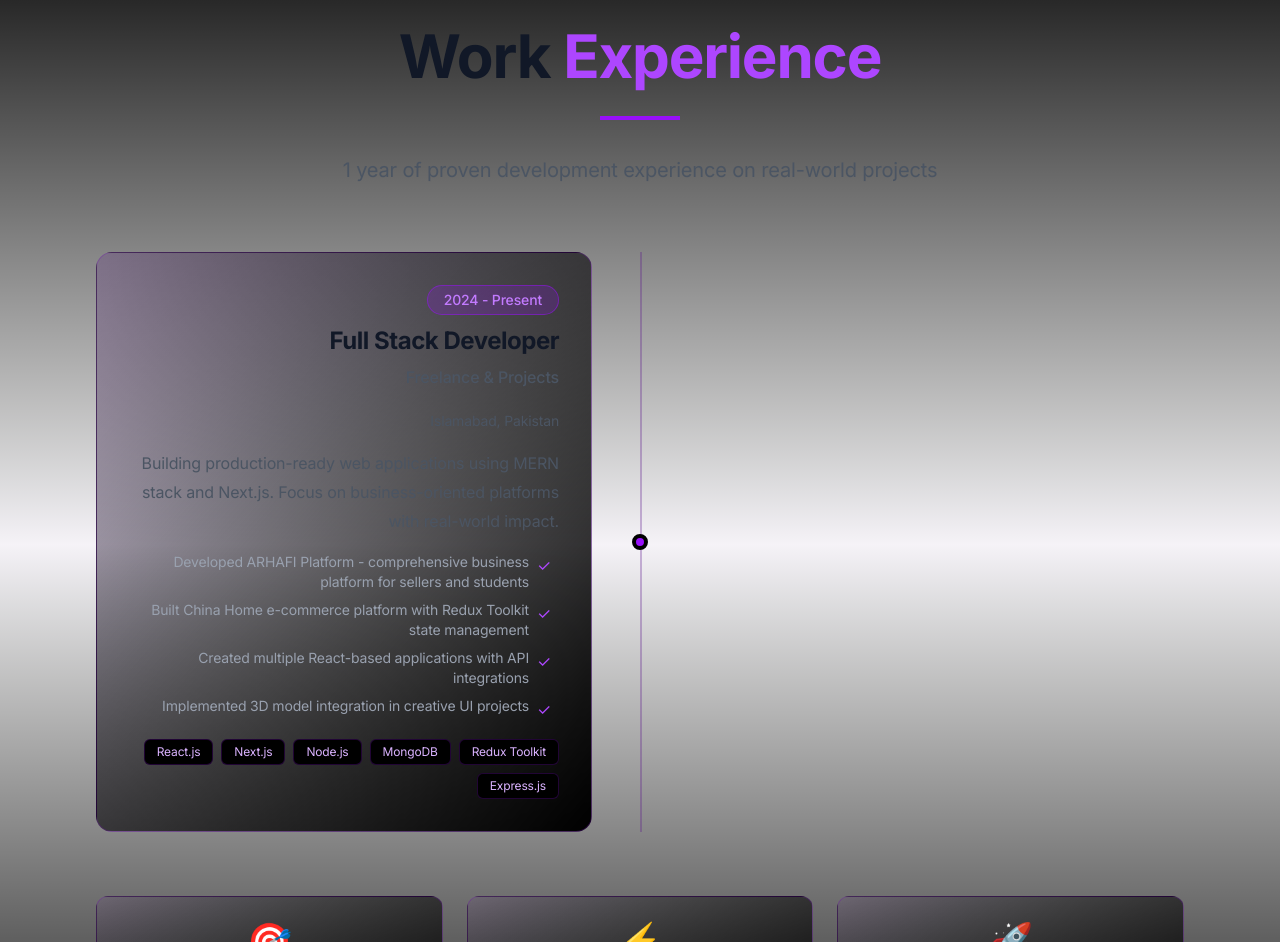
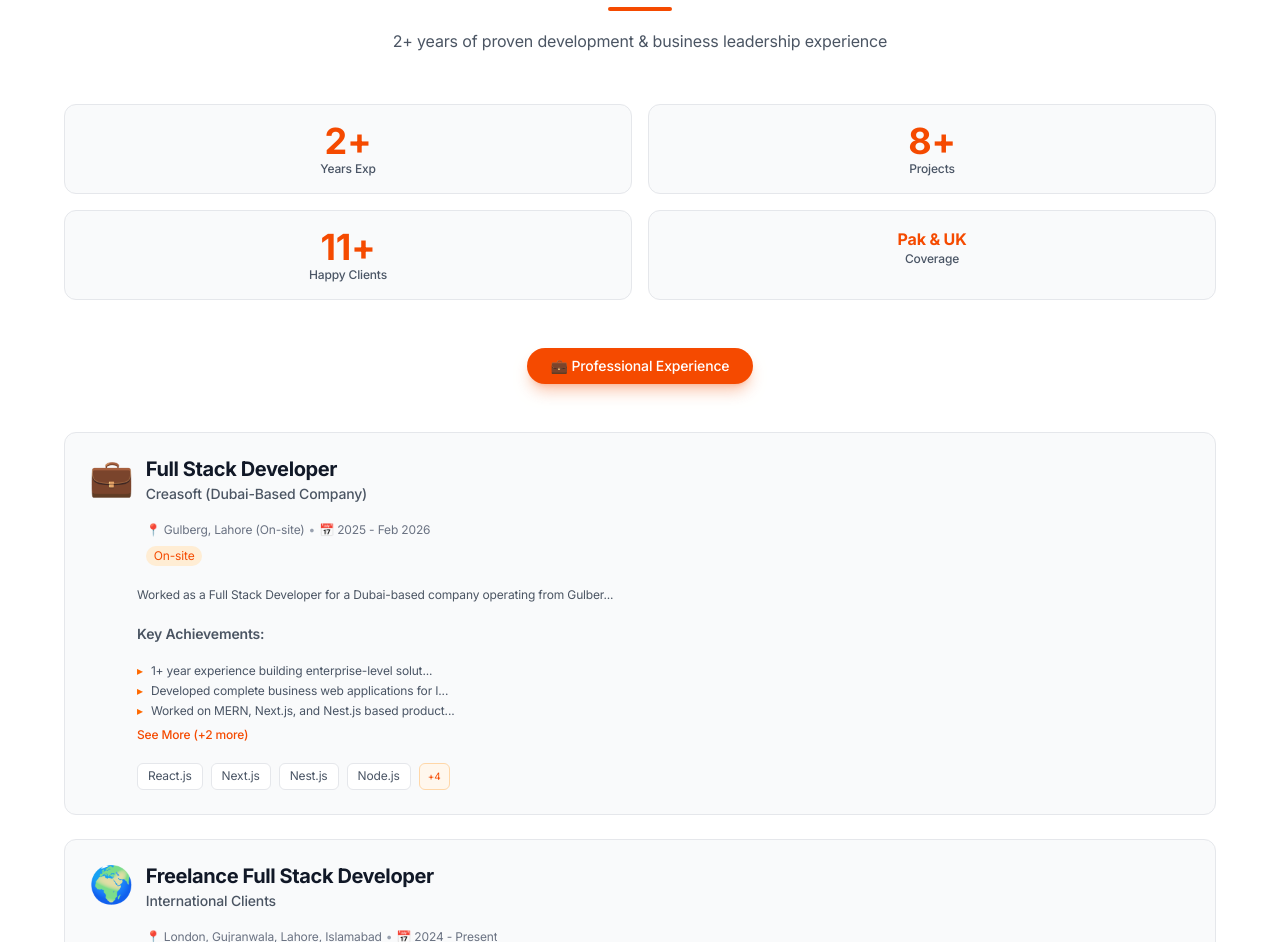
Before and after one commit to arhamshafi/Frontend_Portfolio, a React (Vite) app: page / in a window 1280 px wide. Shown: the part 5170-6112 px from the top of the page. Built offline with nearby package versions, Linux system fonts and the light colour scheme.

Commit message:
added new files

```diff
--- a/src/components/Experience.jsx
+++ b/src/components/Experience.jsx
@@ -1,126 +1,300 @@
-import React from 'react';
-import { motion } from 'framer-motion';
+import React, { useState } from 'react';
+import { motion, AnimatePresence } from 'framer-motion';
 
 const Experience = () => {
-  const experiences = [
+  const [activeTab, setActiveTab] = useState('professional');
+  const [expandedCards, setExpandedCards] = useState({});
+
+  const toggleExpand = (cardId) => {
+    setExpandedCards(prev => ({
+      ...prev,
+      [cardId]: !prev[cardId]
+    }));
+  };
+
+  const experiences = {
+    professional: [
       {
+        id: 1,
+        period: "2025 - Feb 2026",
+        title: "Full Stack Developer",
+        company: "Creasoft (Dubai-Based Company)",
+        location: "Gulberg, Lahore (On-site)",
+        type: "On-site",
+        description: "Worked as a Full Stack Developer for a Dubai-based company operating from Gulberg Lahore. Built production-level business web applications, integrated modern stacks, and worked closely with international clients.",
+        achievements: [
+          "1+ year experience building enterprise-level solutions",
+          "Developed complete business web applications for International clients",
+          "Worked on MERN, Next.js, and Nest.js based production projects",
+          "Improved backend performance and API response time significantly",
+          "Collaborated with international teams for requirement gathering",
+        ],
+        tech: ["React.js", "Next.js", "Nest.js", "Node.js", "Express.js", "MongoDB", "Redux Toolkit", "Tailwind CSS"],
+        icon: "💼",
+      },
+      {
+        id: 2,
         period: "2024 - Present",
-      title: "Full Stack Developer",
-      company: "Freelance & Projects",
-      location: "Islamabad, Pakistan",
-      description: "Building production-ready web applications using MERN stack and Next.js. Focus on business-oriented platforms with real-world impact.",
+        title: "Freelance Full Stack Developer",
+        company: "International Clients",
+        location: "London, Gujranwala, Lahore, Islamabad",
+        type: "Freelance",
+        description: "Working with clients across Pakistan and the UK, delivering modern and scalable business-oriented web applications with clean UI/UX and optimized backends.",
         achievements: [
-        "Developed ARHAFI Platform - comprehensive business platform for sellers and students",
-        "Built China Home e-commerce platform with Redux Toolkit state management",
-        "Created multiple React-based applications with API integrations",
-        "Implemented 3D model integration in creative UI projects"
+          "Delivered 15+ business applications",
+          "Created ARHAFI Platform for Gujranwala",
+          "Developed China Home e-commerce platform with Redux Toolkit",
+          "Delivered multiple React/Next.js projects for UK clients",
+          "Worked with MERN, Next.js, and Nest.js for advanced systems",
+          "98% client satisfaction with 5-star ratings"
         ],
-      tech: ["React.js", "Next.js", "Node.js", "MongoDB", "Redux Toolkit", "Express.js"]
-    }
-  ];
+        tech: ["MERN Stack", "Next.js", "Nest.js", "MongoDB", "Express.js", "Framer Motion", "HTML", "CSS", "JavaScript"],
+        icon: "🌍",
+      },
+      {
+        id: 3,
+        period: "2022 - Present",
+        title: "CEO & Operations Manager",
+        company: "Adam Palace Marriage Hall",
+        location: "Gujranwala, Pakistan",
+        type: "Management",
+        description: "Managing complete business operations of Adam Palace since 2022 including administration, event planning, vendor coordination, and strategic decision making.",
+        achievements: [
+          "Handled 100+ successful events with excellent feedback",
+          "Implemented digital booking & payment system",
+          "Improved yearly revenue through optimization",
+          "Managed team of 10+ staff across operations",
+          "Built strong vendor network for catering services"
+        ],
+        tech: ["Business Management", "Administration", "Operations", "Client Relations", "Event Planning", "Team Leadership", "Marketing Strategy"],
+        icon: "👑",
+      },
+    ],
+  };
+
+  const totalExperience = 2;
+  const projectsCompleted = 8;
+  const satisfiedClients = 11;
+
+  // Truncate text function
+  const truncateText = (text, maxLength = 100) => {
+    if (text.length <= maxLength) return text;
+    return text.substring(0, maxLength) + '...';
+  };
+
+  const truncateAchievement = (text, maxLength = 60) => {
+    if (text.length <= maxLength) return text;
+    return text.substring(0, maxLength) + '...';
+  };
 
   return (
-    <section id="experience" className="py-24 md:py-32 px-6 md:px-16 lg:px-24 relative bg-gradient-to-b from-black via-purple-950/5 to-black">
+    <section id="experience" className="py-6 sm:py-8 lg:py-16 px-3 sm:px-4 md:px-8 lg:px-16 bg-white">
       <div className="max-w-6xl mx-auto">
+
+        {/* Header */}
         <motion.div
           initial={{ opacity: 0, y: 20 }}
           whileInView={{ opacity: 1, y: 0 }}
           viewport={{ once: true }}
-          transition={{ duration: 0.6 }}
-          className="text-center mb-16"
+          transition={{ duration: 0.5 }}
+          className="text-center mb-6 sm:mb-10 md:mb-12"
         >
-          <h2 className="text-4xl md:text-5xl lg:text-6xl font-bold mb-6">
-            Work <span className="text-purple-500">Experience</span>
+          <h2 className="text-xl sm:text-2xl md:text-3xl lg:text-4xl font-bold mb-2 text-gray-900">
+            Work <span className="text-orange-600">Experience</span>
           </h2>
-          <div className="w-20 h-1 bg-purple-600 mx-auto mb-8"></div>
-          <p className="text-gray-400 text-lg md:text-xl max-w-2xl mx-auto">
-            1 year of proven development experience on real-world projects
+          <div className="w-10 sm:w-12 md:w-16 h-0.5 sm:h-1 bg-orange-600 mx-auto mb-3 sm:mb-4 rounded-full" />
+          <p className="text-gray-600 text-xs sm:text-sm md:text-base max-w-2xl mx-auto px-2">
+            2+ years of proven development & business leadership experience
           </p>
         </motion.div>
 
-        <div className="relative">
-          {/* Timeline line */}
-          <div className="absolute left-8 md:left-1/2 top-0 bottom-0 w-0.5 bg-purple-900/30"></div>
-
-          {experiences.map((exp, index) => (
-            <motion.div
-              key={index}
-              initial={{ opacity: 0, x: index % 2 === 0 ? -50 : 50 }}
-              whileInView={{ opacity: 1, x: 0 }}
-              viewport={{ once: true }}
-              transition={{ duration: 0.6 }}
-              className="relative mb-12 md:mb-16"
-            >
-              <div className="flex flex-col md:flex-row items-start md:items-center gap-8">
-                {/* Timeline dot */}
-                <div className="absolute left-8 md:left-1/2 w-4 h-4 bg-purple-600 rounded-full border-4 border-black transform -translate-x-1/2 z-10"></div>
-
-                {/* Content */}
-                <div className="ml-16 md:ml-0 md:w-1/2 md:pr-12 md:text-right">
-                  <motion.div
-                    whileHover={{ scale: 1.02 }}
-                    className="bg-gradient-to-br from-purple-900/20 to-black border border-purple-800/30 rounded-2xl p-8 hover:border-purple-600/50 hover:shadow-2xl hover:shadow-purple-900/20 transition-all duration-500"
-                  >
-                    <span className="inline-block px-4 py-1 bg-purple-600/20 border border-purple-600/50 rounded-full text-purple-400 text-sm font-medium mb-3">
-                      {exp.period}
-                    </span>
-
-                    <h3 className="text-2xl font-bold text-white mb-2">{exp.title}</h3>
-                    <p className="text-purple-400 font-medium mb-1">{exp.company}</p>
-                    <p className="text-gray-500 text-sm mb-4">{exp.location}</p>
-
-                    <p className="text-gray-400 mb-4 leading-relaxed">{exp.description}</p>
-
-                    <div className="space-y-2 mb-4">
-                      {exp.achievements.map((achievement, i) => (
-                        <div key={i} className="flex items-start md:justify-end text-left md:text-right">
-                          <span className="text-purple-500 mr-2 md:order-2 md:ml-2">✓</span>
-                          <span className="text-gray-400 text-sm">{achievement}</span>
-                        </div>
-                      ))}
-                    </div>
-
-                    <div className="flex flex-wrap gap-2 md:justify-end">
-                      {exp.tech.map((tech, i) => (
-                        <span
-                          key={i}
-                          className="text-xs px-3 py-1 bg-black border border-purple-800/30 rounded-md text-purple-300"
-                        >
-                          {tech}
-                        </span>
-                      ))}
-                    </div>
-                  </motion.div>
-                </div>
-              </div>
-            </motion.div>
-          ))}
-        </div>
-
-        {/* Key highlights */}
+        {/* Stats - Responsive Grid */}
         <motion.div
           initial={{ opacity: 0, y: 20 }}
           whileInView={{ opacity: 1, y: 0 }}
           viewport={{ once: true }}
-          transition={{ duration: 0.6 }}
-          className="mt-16 grid md:grid-cols-3 gap-6"
+          transition={{ duration: 0.5, delay: 0.1 }}
+          className="grid grid-cols-2 gap-2 sm:gap-3 md:gap-4 mb-6 sm:mb-10 md:mb-12"
         >
-          {[
-            { icon: '🎯', title: 'Business Focused', desc: 'Building solutions that drive real value' },
-            { icon: '⚡', title: 'Production Ready', desc: 'Code that works in real-world scenarios' },
-            { icon: '🚀', title: 'Modern Stack', desc: 'Using latest technologies and best practices' }
-          ].map((item, i) => (
+          <div className="bg-gray-50 rounded-lg sm:rounded-xl p-2 sm:p-3 md:p-4 text-center border border-gray-200 hover:border-orange-300 transition-all duration-300">
+            <div className="text-lg sm:text-2xl md:text-3xl lg:text-4xl font-bold text-orange-600">{totalExperience}+</div>
+            <div className="text-[8px] sm:text-[10px] md:text-xs text-gray-600 font-medium">Years Exp</div>
+          </div>
+
+          <div className="bg-gray-50 rounded-lg sm:rounded-xl p-2 sm:p-3 md:p-4 text-center border border-gray-200 hover:border-orange-300 transition-all duration-300">
+            <div className="text-lg sm:text-2xl md:text-3xl lg:text-4xl font-bold text-orange-600">{projectsCompleted}+</div>
+            <div className="text-[8px] sm:text-[10px] md:text-xs text-gray-600 font-medium">Projects</div>
+          </div>
+
+          <div className="bg-gray-50 rounded-lg sm:rounded-xl p-2 sm:p-3 md:p-4 text-center border border-gray-200 hover:border-orange-300 transition-all duration-300">
+            <div className="text-lg sm:text-2xl md:text-3xl lg:text-4xl font-bold text-orange-600">{satisfiedClients}+</div>
+            <div className="text-[8px] sm:text-[10px] md:text-xs text-gray-600 font-medium">Happy Clients</div>
+          </div>
+
+          <div className="bg-gray-50 rounded-lg sm:rounded-xl p-2 sm:p-3 md:p-4 text-center border border-gray-200 hover:border-orange-300 transition-all duration-300">
+            <div className="text-[10px] sm:text-xs md:text-sm lg:text-base font-bold text-orange-600">
+              Pak & UK
+            </div>
+            <div className="text-[8px] sm:text-[10px] md:text-xs text-gray-600 font-medium">Coverage</div>
+          </div>
+        </motion.div>
+
+        {/* Tab Button */}
         <motion.div
+          initial={{ opacity: 0, y: 20 }}
+          whileInView={{ opacity: 1, y: 0 }}
+          viewport={{ once: true }}
+          transition={{ duration: 0.5, delay: 0.2 }}
+          className="flex justify-center mb-6 sm:mb-10 md:mb-12"
+        >
+          <button
+            onClick={() => setActiveTab('professional')}
+            className="px-4 sm:px-5 md:px-6 py-1.5 sm:py-2 rounded-full text-xs sm:text-sm font-medium transition-all duration-300 bg-orange-600 text-white shadow-lg shadow-orange-600/30"
+          >
+            💼 Professional Experience
+          </button>
+        </motion.div>
+
+        {/* Experience Cards */}
+        <AnimatePresence mode="wait">
+          <motion.div
+            key={activeTab}
+            initial={{ opacity: 0, y: 20 }}
+            animate={{ opacity: 1, y: 0 }}
+            exit={{ opacity: 0, y: -20 }}
+            transition={{ duration: 0.3 }}
+            className="space-y-4 sm:space-y-5 md:space-y-6"
+          >
+            {experiences[activeTab].map((exp, index) => {
+              const isExpanded = expandedCards[exp.id];
+
+              return (
+                <motion.div
+                  key={exp.id}
+                  initial={{ opacity: 0, y: 20 }}
+                  whileInView={{ opacity: 1, y: 0 }}
+                  viewport={{ once: true }}
+                  transition={{ duration: 0.4, delay: index * 0.1 }}
+                  className="bg-gray-50 rounded-lg sm:rounded-xl overflow-hidden border border-gray-200 hover:border-orange-300 hover:shadow-md transition-all duration-300"
+                >
+                  <div className="p-3 sm:p-4 md:p-5 lg:p-6">
+                    {/* Card Header - Responsive */}
+                    <div className="flex gap-2 sm:gap-3 mb-3 sm:mb-4">
+                      <div className="text-2xl sm:text-3xl md:text-4xl flex-shrink-0">{exp.icon}</div>
+
+                      <div className="flex-1 min-w-0">
+                        <h3 className="text-sm sm:text-base md:text-lg lg:text-xl font-bold text-gray-800 truncate">
+                          {exp.title}
+                        </h3>
+
+                        <p className="text-orange-600 font-medium text-xs sm:text-sm truncate">
+                          {exp.company}
+                        </p>
+
+                        <div className="flex flex-wrap items-center gap-1 mt-1 text-[10px] sm:text-xs text-gray-500">
+                          <span className="truncate">📍 {exp.location}</span>
+                          <span className="text-gray-400 hidden sm:inline">•</span>
+                          <span className="truncate">📅 {exp.period}</span>
+                        </div>
+
+                        <span className="inline-block mt-1.5 sm:mt-2 text-[9px] sm:text-[10px] md:text-xs px-1.5 sm:px-2 py-0.5 bg-orange-100 text-orange-600 rounded-full">
+                          {exp.type}
+                        </span>
+                      </div>
+                    </div>
+
+                    {/* Description with truncation */}
+                    <div className="mb-3 sm:mb-4 pl-0 sm:pl-10 md:pl-12">
+                      <p className="text-gray-600 text-[10px] sm:text-xs leading-relaxed">
+                        {isExpanded ? exp.description : truncateText(exp.description, 80)}
+                      </p>
+                    </div>
+
+                    {/* Achievements with truncation */}
+                    <div className="mb-3 sm:mb-4 pl-0 sm:pl-10 md:pl-12">
+                      <p className="text-xs sm:text-sm font-semibold text-gray-700 mb-1.5 sm:mb-2">
+                        Key Achievements:
+                      </p>
+                      <ul className="space-y-1">
+                        {(isExpanded ? exp.achievements : exp.achievements.slice(0, 3)).map((achievement, i) => (
+                          <motion.li
                             key={i}
-              whileHover={{ y: -5 }}
-              className="bg-gradient-to-br from-purple-900/10 to-black border border-purple-800/30 rounded-xl p-6 text-center"
+                            initial={{ opacity: 0, x: -10 }}
+                            whileInView={{ opacity: 1, x: 0 }}
+                            viewport={{ once: true }}
+                            transition={{ duration: 0.3, delay: i * 0.05 }}
+                            className="text-[10px] sm:text-xs text-gray-600 flex items-start"
                           >
-              <div className="text-4xl mb-3">{item.icon}</div>
-              <h4 className="text-lg font-bold text-white mb-2">{item.title}</h4>
-              <p className="text-gray-400 text-sm">{item.desc}</p>
+                            <span className="text-orange-500 mr-1.5 sm:mr-2 flex-shrink-0">▸</span>
+                            <span className="flex-1">
+                              {isExpanded ? achievement : truncateAchievement(achievement, 50)}
+                            </span>
+                          </motion.li>
+                        ))}
+                      </ul>
+
+                      {/* See More/Less Button */}
+                      {(exp.achievements.length > 3 || exp.description.length > 80) && (
+                        <button
+                          onClick={() => toggleExpand(exp.id)}
+                          className="text-orange-600 text-[9px] sm:text-[10px] md:text-xs font-medium mt-2 hover:text-orange-700 transition-colors"
+                        >
+                          {isExpanded ? 'See Less ↑' : `See More (+${exp.achievements.length - 3} more)`}
+                        </button>
+                      )}
+                    </div>
+
+                    {/* Tech Stack - Responsive */}
+                    <div className="pl-0 sm:pl-10 md:pl-12">
+                      <div className="flex flex-wrap gap-1 sm:gap-1.5 md:gap-2">
+                        {(isExpanded ? exp.tech : exp.tech.slice(0, 4)).map((tech, i) => (
+                          <motion.span
+                            key={i}
+                            initial={{ opacity: 0, scale: 0.9 }}
+                            whileInView={{ opacity: 1, scale: 1 }}
+                            viewport={{ once: true }}
+                            transition={{ duration: 0.3, delay: i * 0.03 }}
+                            className="text-[8px] sm:text-[9px] md:text-[10px] lg:text-xs px-1.5 sm:px-2 md:px-2.5 py-0.5 sm:py-1 bg-white border border-gray-200 rounded-md text-gray-600 hover:border-orange-300 hover:text-orange-600 transition-all whitespace-nowrap"
+                          >
+                            {tech}
+                          </motion.span>
+                        ))}
+                        {!isExpanded && exp.tech.length > 4 && (
+                          <span
+                            onClick={() => toggleExpand(exp.id)}
+                            className="text-[8px] sm:text-[9px] md:text-[10px] px-1.5 sm:px-2 py-0.5 sm:py-1 bg-orange-50 border border-orange-200 rounded-md text-orange-600 cursor-pointer hover:bg-orange-100 transition-all"
+                          >
+                            +{exp.tech.length - 4}
+                          </span>
+                        )}
+                      </div>
+                    </div>
+                  </div>
                 </motion.div>
-          ))}
+              );
+            })}
           </motion.div>
+        </AnimatePresence>
+
+        {/* CTA */}
+        <motion.div
+          initial={{ opacity: 0, y: 20 }}
+          whileInView={{ opacity: 1, y: 0 }}
+          viewport={{ once: true }}
+          transition={{ duration: 0.5, delay: 0.3 }}
+          className="mt-8 sm:mt-10 md:mt-12 text-center"
+        >
+          <motion.a
+            href="#contact"
+            whileHover={{ scale: 1.05 }}
+            whileTap={{ scale: 0.95 }}
+            className="inline-flex items-center gap-1.5 sm:gap-2 px-4 sm:px-5 md:px-6 py-2 sm:py-2.5 md:py-3 bg-orange-600 hover:bg-orange-700 text-white rounded-full text-xs sm:text-sm md:text-base font-medium transition-all shadow-lg shadow-orange-600/30"
+          >
+            Let's Work Together
+            <span className="text-sm sm:text-base md:text-lg">→</span>
+          </motion.a>
+        </motion.div>
+
       </div>
     </section>
   );
```
Lines whose indentation alone changed are shown as unchanged.
